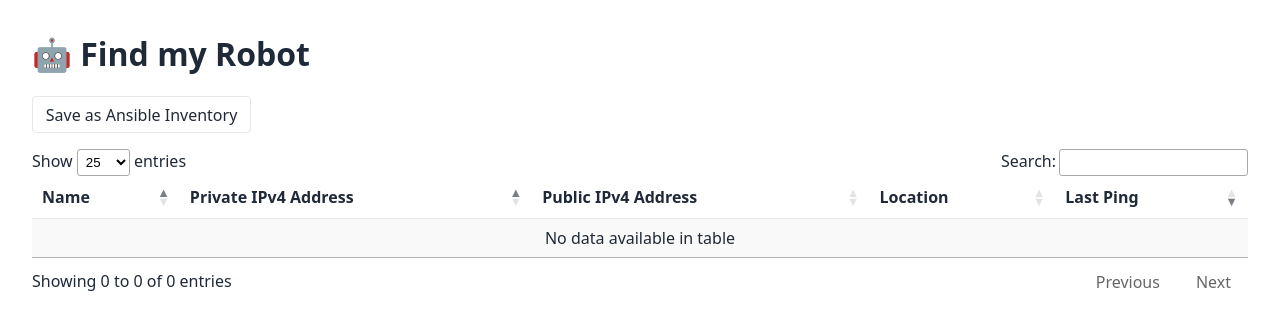
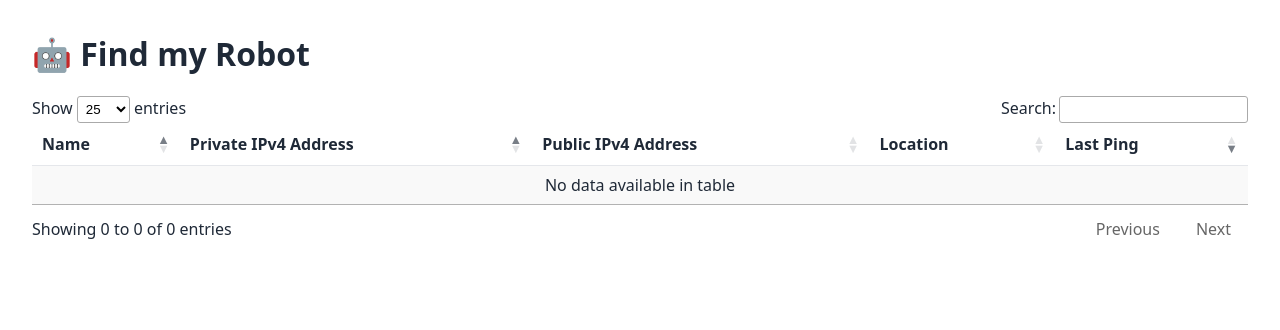
Before and after one commit to LCAS/find-my-robot, a Flask app: page / in a window 1280 px wide. Shown: the top 330 px of the page. Run offline with Flask 3, Linux system fonts and the light colour scheme; data that the repository does not hold is empty; some libraries are stand-ins or nearby versions.

Commit message:
Fix table losing state on filter clear; move inventory button into DataTables toolbar
Agent-Logs-Url: https://github.com/LCAS/find-my-robot/sessions/48b54424-5c88-43bf-a6be-c948b2cfa92c

Co-authored-by: cooperj <28831674+cooperj@users.noreply.github.com>

```diff
--- a/static/app.js
+++ b/static/app.js
@@ -44,19 +44,28 @@ function currentFilter() {
   return new URLSearchParams(location.search).get("filter") ?? "";
 }
 
-function robotsUrl() {
-  const f = currentFilter();
-  return f ? "/api/robots?filter=" + encodeURIComponent(f) : "/api/robots";
+function inventoryButton() {
+  const link = document.createElement("a");
+  link.id = "download-inventory";
+  link.className = "button";
+  link.href = "/api/inventory";
+  link.download = "inventory.yml";
+  link.textContent = "Save as Ansible Inventory";
+  return link;
 }
 
 function updateDownloadLink() {
   const f = currentFilter();
-  document.getElementById("download-inventory").href =
+  const link = document.getElementById("download-inventory");
+  if (link) link.href =
     f ? "/api/inventory?filter=" + encodeURIComponent(f) : "/api/inventory";
 }
 
 const table = new DataTable("#robots", {
-  ajax: { url: robotsUrl(), dataSrc: "" },
+  ajax: { url: "/api/robots", dataSrc: "" },
+  layout: {
+    topStart: ["pageLength", inventoryButton],
+  },
   search: { search: currentFilter() },
   pageLength: 25,
   createdRow: (row, data) => row.classList.add("row-" + pingColor(data.lastPing)),
--- a/static/style.css
+++ b/static/style.css
@@ -172,12 +172,12 @@ table.dataTable > tbody > tr.row-grey > * { background-color: color-mix(in srgb,
   table.dataTable > tbody > tr > td:nth-child(5)::before { content: "Last Ping"; }
 }
 
-.toolbar { margin: 0 0 1rem; }
 .button {
   display: inline-block;
-  padding: 0.4rem 0.8rem;
+  margin-left: 1rem;
+  padding: 5px 10px;
   border: 1px solid var(--border);
-  border-radius: 4px;
+  border-radius: 3px;
   color: var(--fg);
   background: var(--input-bg);
   text-decoration: none;
--- a/templates/index.html
+++ b/templates/index.html
@@ -11,9 +11,6 @@
 </head>
 <body>
   <h1>🤖 Find my Robot</h1>
-  <div class="toolbar">
-    <a id="download-inventory" class="button" href="/api/inventory" download="inventory.yml">Save as Ansible Inventory</a>
-  </div>
   <table id="robots" class="display" style="width:100%">
     <thead>
       <tr><th>Name</th><th>Private IPv4 Address</th><th>Public IPv4 Address</th><th>Location</th><th>Last Ping</th></tr>
```
